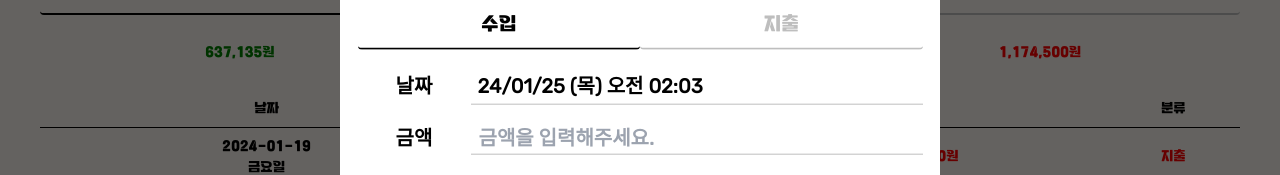
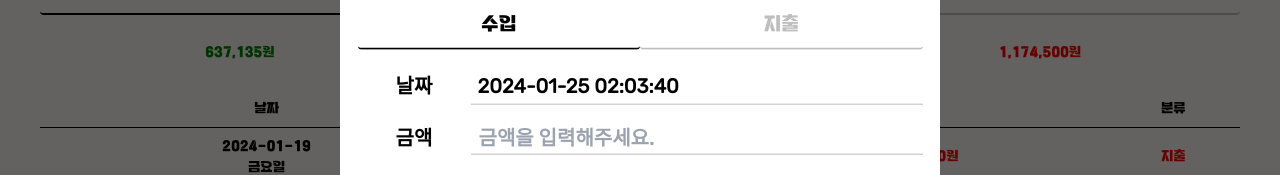
Before and after one commit to leechengwon/account-book, a React (Vite) app: page /account-book/accountbook in a window 1280 px wide. Both pictures are taken after a click on the button 1212 px from the left and 765 px from the top of the page. Shown: the part 132-307 px from the top of the page. Built offline with nearby package versions, Linux system fonts and the light colour scheme.

Commit message:
safari date 날짜 형식 문제 해결

```diff
--- a/src/components/Modal/ExpenseBoxTab/ExpenseBoxTab.jsx
+++ b/src/components/Modal/ExpenseBoxTab/ExpenseBoxTab.jsx
@@ -138,7 +138,19 @@ const ExpenseBoxTab = ({
   useEffect(() => {
     if (expenseData && expenseData.date) {
       const { date, hour, minute } = expenseData;
-      const dateStr = `${date} ${hour}:${minute}`;
+      // safari 는  날짜와 시간 문자열을 파싱할 때 다른 브라우저들보다 엄격한 편으로
+      // 날짜 시간이 한자리 수 일때 문제가 발생한다
+      // 예시 -> new Date('2024-1-12 12:55:01'), new Date(2024-05-16 9:0),
+      // 이런식으로 하나라도 글자가 포맷(yyyy-MM-dd HH:mm:ss외 여러개)에 맞지않으면
+      // Invalid time value 에러를 던진다
+      // 따라서 적절하게 한자리수일때는 0 을 붙여준다
+      const formattedHour = hour.toString().padStart(2, '0');
+      const formattedMinute = minute.toString().padStart(2, '0');
+      /**
+        '12'.toString().padStart(2, '0'); >> '12'
+        '3'.toString().padStart(2, '0'); >> '03'
+       */
+      const dateStr = `${date} ${formattedHour}:${formattedMinute}`;
       setInputDate(new Date(dateStr));
     } else if (selectDate && selectDate.year) {
       setInputDate(
@@ -208,7 +220,7 @@ const ExpenseBoxTab = ({
                     className="cursor-pointer"
                     selected={inputDate}
                     onChange={setInputDate}
-                    dateFormat="yy/MM/dd (E) a hh:mm"
+                    dateFormat="yyyy-MM-dd HH:mm:ss"
                     showTimeSelect
                     locale={ko}
                   />
```
